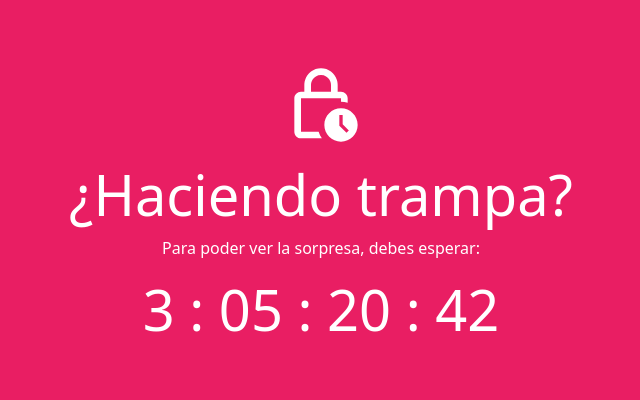
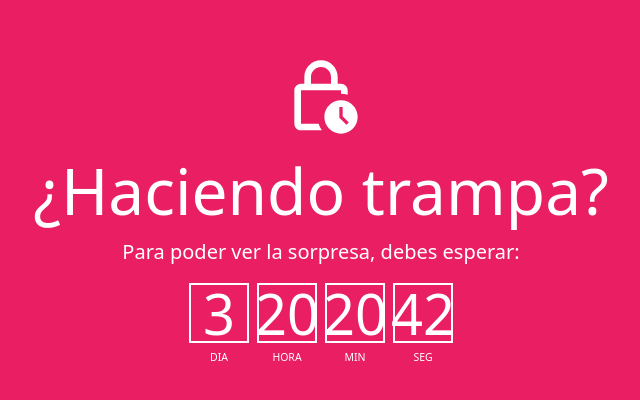
Before and after one commit to henzer/surprise-app, a Next.js app: page /sorprises/100 in a window 1280 px wide. Shown: the part 176-576 px from the top of the page, without its empty margins (319-959 px from the left). Built offline with nearby package versions, Linux system fonts and the light colour scheme.

Commit message:
Add timer styles

```diff
--- a/components/count-down/CountDown.js
+++ b/components/count-down/CountDown.js
@@ -2,6 +2,7 @@ import { useTimer } from 'react-timer-hook';
 
 import style from './style.module.css';
 import { MdOutlineLockClock } from 'react-icons/md';
+import Square from '../square/square';
 
 const CountDown = ({ birthday }) => {
   const {
@@ -35,15 +36,16 @@ const CountDown = ({ birthday }) => {
 
   return (
     <div className={`text-center ${style.container}`}>
-      <div className='mb-4'>
+      <div className='mb-4 px-4'>
         <div className='mb-3'><MdOutlineLockClock size='5em' color='white'/></div>
-        <h1 className='display-4'>¿Haciendo trampa?</h1>
-        <p>Para poder ver la sorpresa, debes esperar:</p>
-        <p>
-          <span className='display-4'>
-            {`${days} : ${formatNumber(hours)} : ${formatNumber(minutes)} : ${formatNumber(seconds)}`}
-          </span>
-        </p>
+        <h1 className='display-3'>¿Haciendo trampa?</h1>
+        <p className='mb-3 lead'>Para poder ver la sorpresa, debes esperar:</p>
+        <div className='d-flex justify-content-center'>
+          <Square number={days} label="DIA"/>
+          <Square number={formatNumber(minutes)} label="HORA" />
+          <Square number={formatNumber(minutes)} label="MIN" />
+          <Square number={formatNumber(seconds)} label="SEG" />
+        </div>
       </div>
     </div>
   );
--- /dev/null
+++ b/components/square/square.js
@@ -0,0 +1,18 @@
+import style from './square.module.css';
+
+const Square = ({ number, label }) => {
+  return (
+    <div className='d-flex flex-column'>
+      <div className={`mx-1 ${style.square}`}>
+        <span className='display-4'>{number}</span>
+      </div>
+      <div>
+        <span className={style.small}>
+          <small className={style.label}>{label}</small>
+        </span>
+      </div>
+    </div>
+  );
+};
+
+export default Square;
--- /dev/null
+++ b/components/square/square.module.css
@@ -0,0 +1,16 @@
+.square {
+  height: 60px;
+  width: 60px;
+  display: flex;
+  justify-content: center;
+  align-items: center;
+  border-style: solid;
+  border-color: white;
+  border-width: 2px;
+  margin: 0 20px;
+}
+
+.small {
+  font-size: 12px;
+  line-height: 12px;
+}
```
